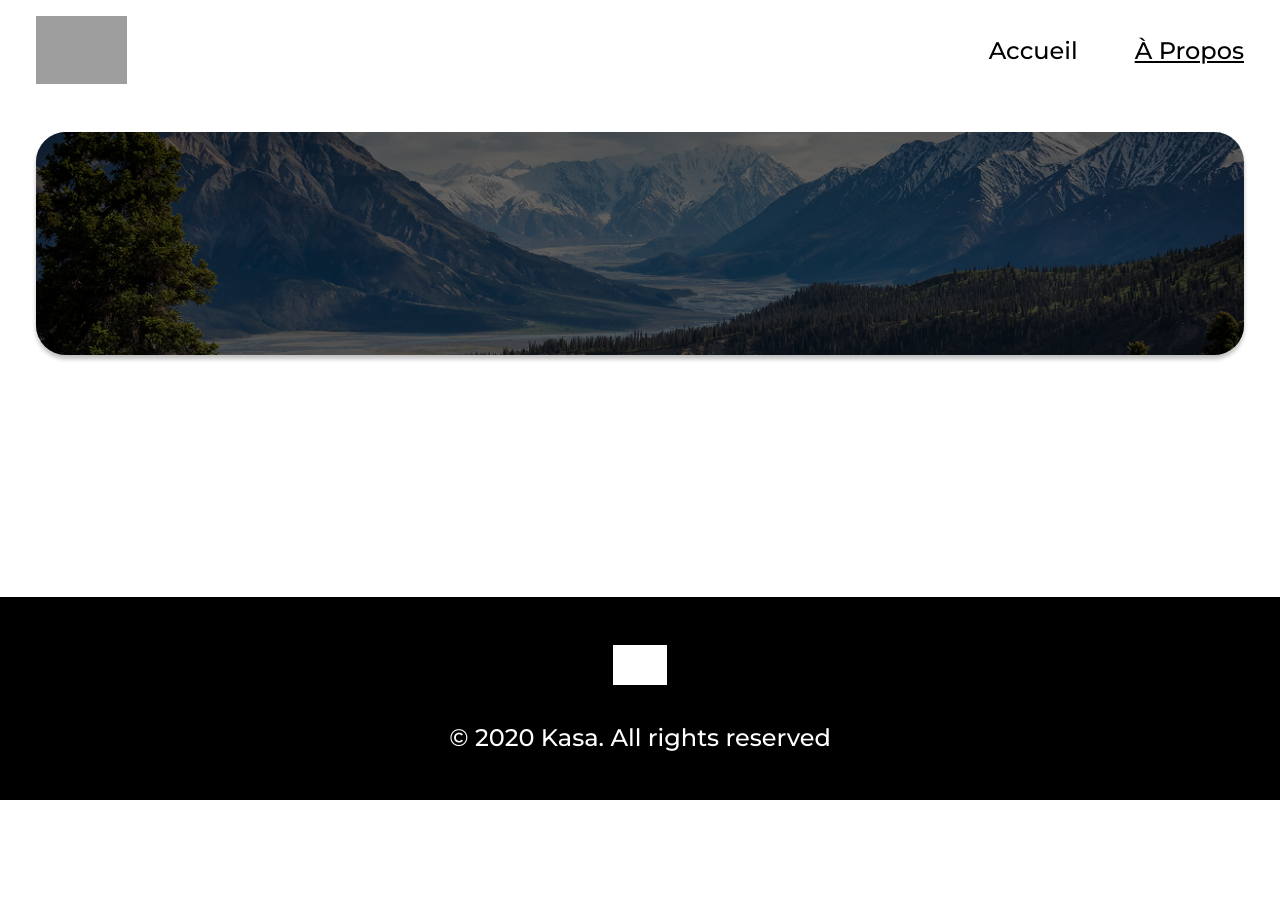
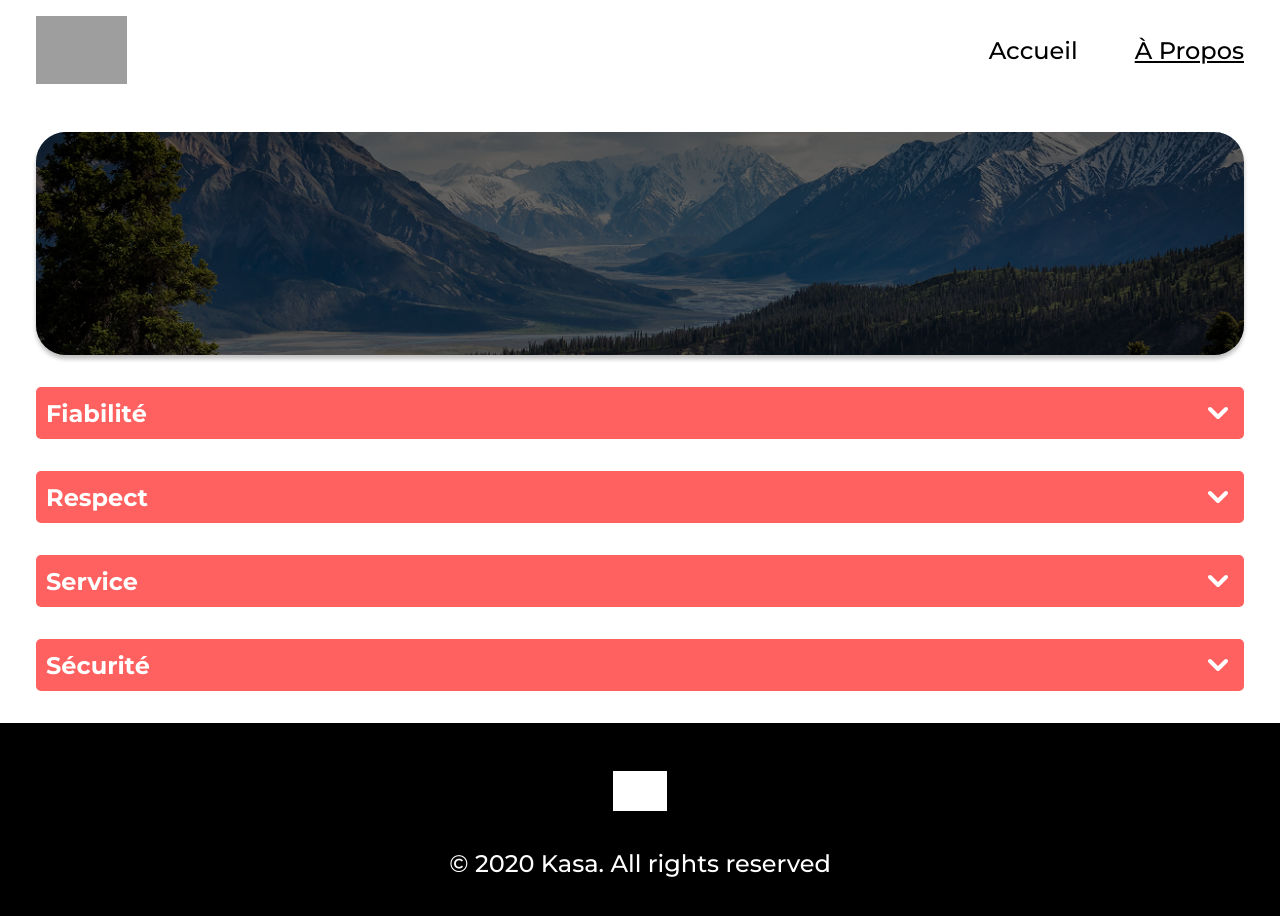
Before and after one commit to cha-mas/kasa, a React (Vite) app: page /about in a window 1280 px wide. Shown: the top 916 px of the page. Before the commit the page ends 800 px from the top, so only its background shows below. Built offline with nearby package versions, Linux system fonts and the light colour scheme; grey boxes are pictures that could not be loaded.

Commit message:
feat: completed about page

```diff
--- a/src/pages/About.jsx
+++ b/src/pages/About.jsx
@@ -1,10 +1,25 @@
+import BGImage from "../assets/img/banners/2.jpg";
+import styles from './About.module.scss'
 import { Banner } from "../components/shared/Banner";
-import BGImage from "../assets/img/banners/2.jpg";
+import { Collapsible } from '../components/shared/Collapsible'
 
 export function About() {
     return (
         <>
             <Banner image={BGImage} />
-        </>
+            <section className={styles.collapsibles}>
+                <Collapsible label="Fiabilité">
+                    Les annonces postées sur Kasa garantissent une fiabilité totale. Les photos sont conformes aux logements, et toutes les informations sont régulièrement vérifiées  par nos équipes.
+                </Collapsible>
+                <Collapsible label="Respect">
+                    La bienveillance fait partie des valeurs fondatrices de Kasa. Tout comportement discriminatoire ou de perturbation du voisinage entraînera une exclusion de notre plateforme.
+                </Collapsible>
+                <Collapsible label="Service">
+                    La qualité du service est au cœur de notre engagement chez Kasa. Nous veillons à ce que chaque interaction, que ce soit avec nos hôtes ou nos locataires, soit empreinte de respect et de bienveillance.
+                </Collapsible>
+                <Collapsible label="Sécurité">
+                    La sécurité est la priorité de Kasa. Aussi bien pour nos hôtes que pour les voyageurs, chaque logement correspond aux critères de sécurité établis par nos services. En laissant une note aussi bien à l'hôte qu'au locataire, cela permet à nos équipes de vérifier que les standards sont bien respectés. Nous organisons également des ateliers sur la sécurité domestique pour nos hôtes.
+                </Collapsible>
+            </section></>
     )
 }
--- /dev/null
+++ b/src/pages/About.module.scss
@@ -0,0 +1,6 @@
+.collapsibles {
+    display: flex;
+    flex-direction: column;
+    gap: 32px;
+    margin-top: 16px;
+}
```
